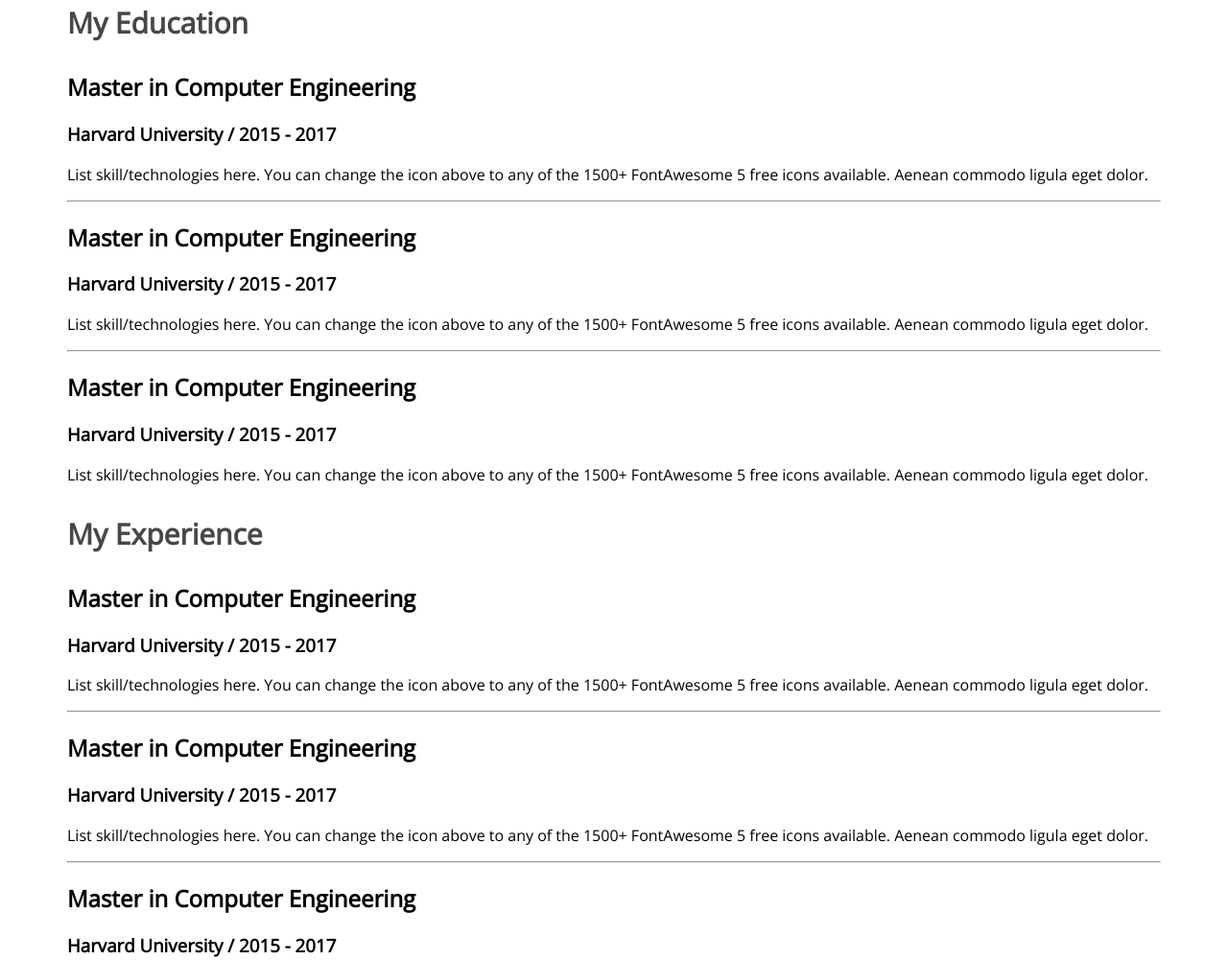
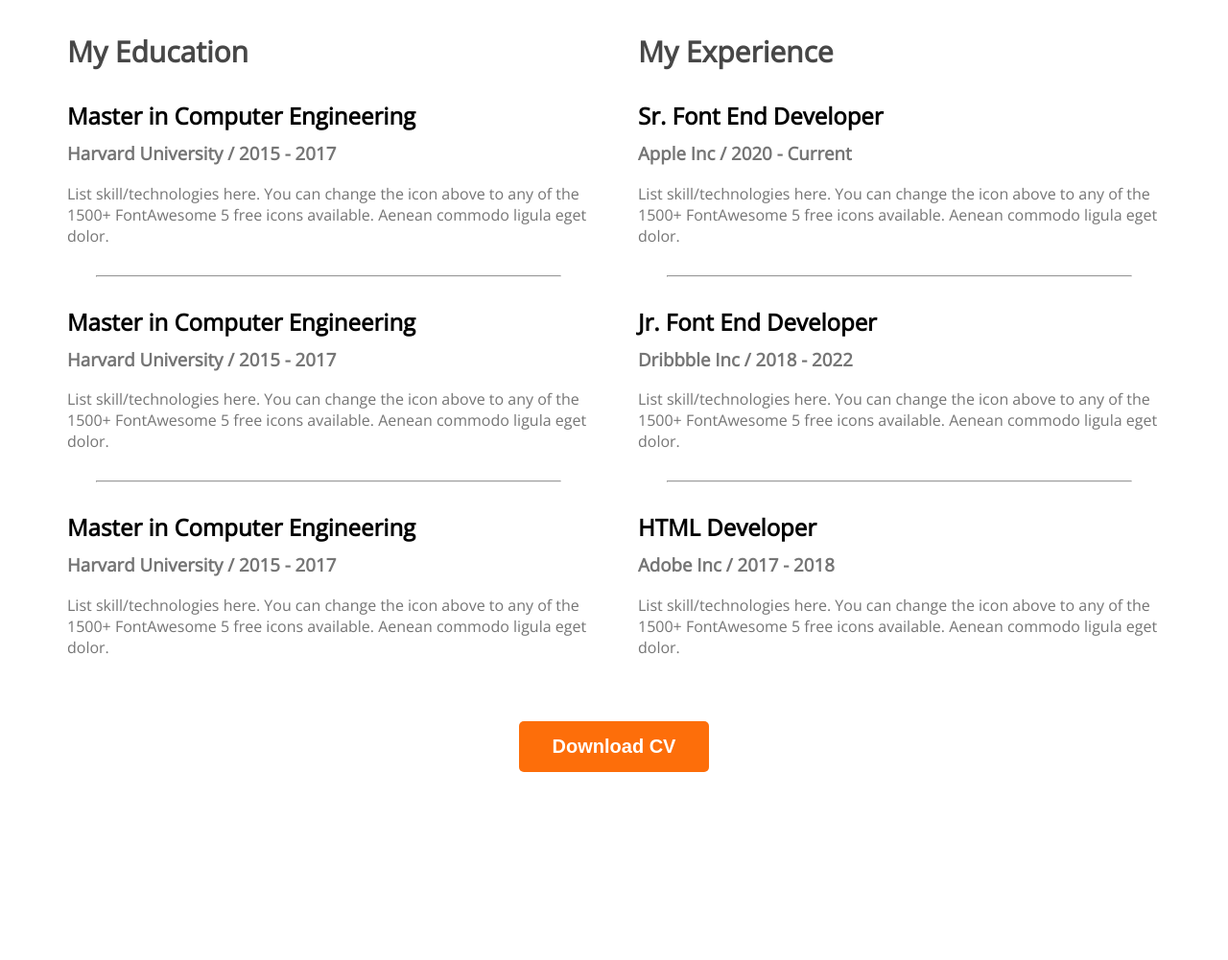
Before and after one commit to Ahasanever/web-developer-protfolio, a plain HTML site: page index.html in a window 1280 px wide. Shown: the part 2479-3480 px from the top of the page at 96% size. After the commit the page ends 3292 px from the top, so only its background shows below. Drawn offline with nearby package versions, Linux system fonts and the light colour scheme.

Commit message:
finished the resume section

```diff
--- a/index.html
+++ b/index.html
@@ -130,22 +130,22 @@
                     <div class="resume-column">
                         <h3 class="resume-column-title">My Experience</h3>
                         <div class="resume-item">
-                            <h2 class="resume-item-title">Master in Computer Engineering</h2>
-                            <h3 class="resume-item-institute">Harvard University / 2015 - 2017</h3>
+                            <h2 class="resume-item-title">Sr. Font End Developer</h2>
+                            <h3 class="resume-item-institute">Apple Inc / 2020 - Current</h3>
                             <p class="resume-item-description">List skill/technologies here. You can change the icon above
                                 to any of the 1500+ FontAwesome 5 free icons available. Aenean commodo ligula eget dolor.</p>
                         </div>
                         <hr>
                         <div class="resume-item">
-                            <h2 class="resume-item-title">Master in Computer Engineering</h2>
-                            <h3 class="resume-item-institute">Harvard University / 2015 - 2017</h3>
+                            <h2 class="resume-item-title">Jr. Font End Developer</h2>
+                            <h3 class="resume-item-institute">Dribbble Inc / 2018 - 2022</h3>
                             <p class="resume-item-description">List skill/technologies here. You can change the icon above
                                 to any of the 1500+ FontAwesome 5 free icons available. Aenean commodo ligula eget dolor.</p>
                         </div>
                         <hr>
                         <div class="resume-item">
-                            <h2 class="resume-item-title">Master in Computer Engineering</h2>
-                            <h3 class="resume-item-institute">Harvard University / 2015 - 2017</h3>
+                            <h2 class="resume-item-title">HTML Developer</h2>
+                            <h3 class="resume-item-institute">Adobe Inc / 2017 - 2018</h3>
                             <p class="resume-item-description">List skill/technologies here. You can change the icon above
                                 to any of the 1500+ FontAwesome 5 free icons available. Aenean commodo ligula eget dolor.</p>
                         </div>
@@ -153,7 +153,9 @@
                     </div>
                 </div>
             </section>
-
+          <div class="download-cv">
+            <button class="btn-primary">Download CV</button>
+          </div>
 
          <!-- Rasume Section End-->
     </main>
--- a/style.css
+++ b/style.css
@@ -167,3 +167,32 @@ main section{
     font-size: 30px;
     font-weight: 700;
 }
+
+.resume-container{
+    display: flex;
+    gap:50px;
+}
+
+.resume-item-institute,.resume-item-description{
+    color: #757575;
+}
+
+.resume-item-title{
+    color#474747
+    font-size: 25px;
+    font-weight: 700;
+    margin-bottom:10px;
+}
+.resume-item-institute{
+    margin-bottom:20;
+    margin-top:0px;
+}
+
+.resume-container hr{
+    margin:30px;
+}
+
+.download-cv{
+    text-align: center;
+    margin-top: 50px;
+}
```
